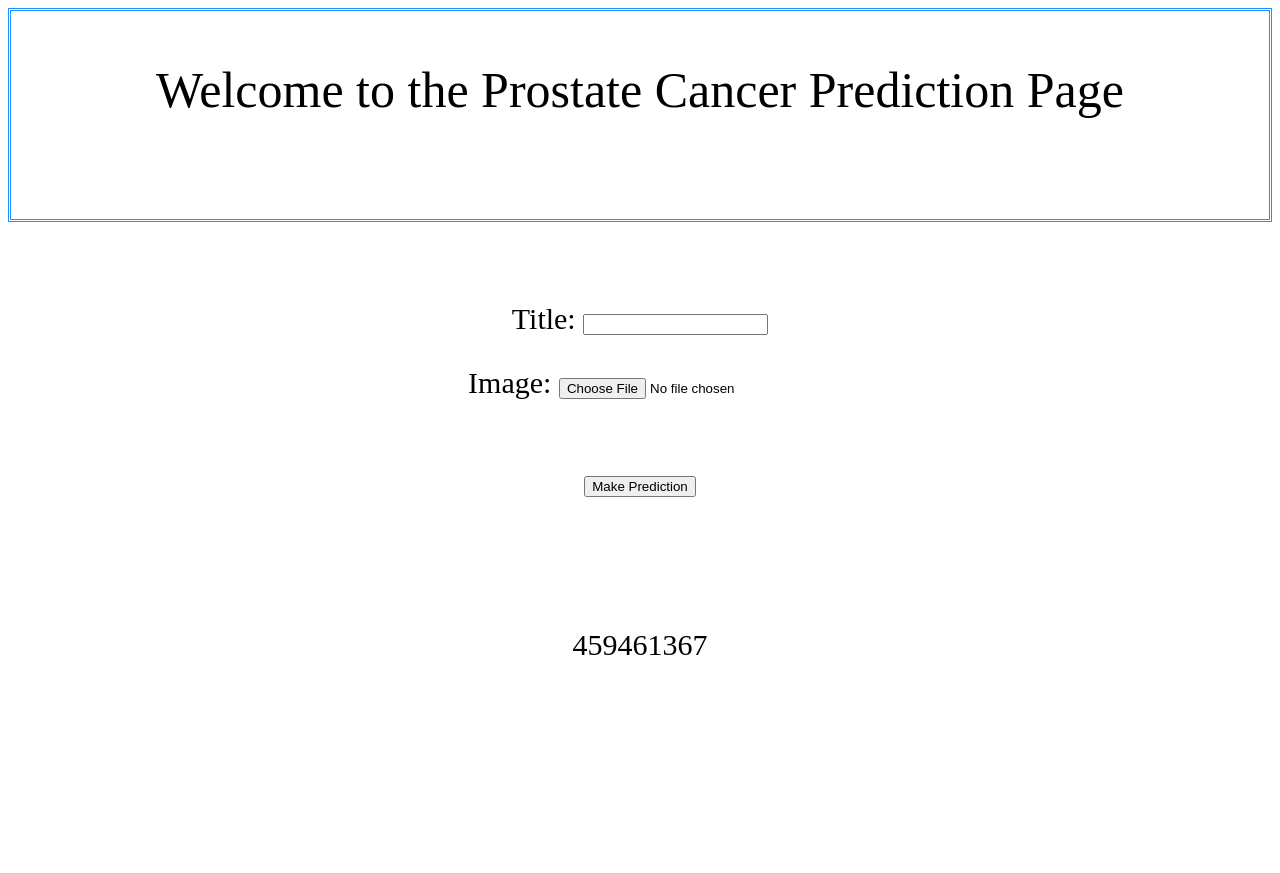
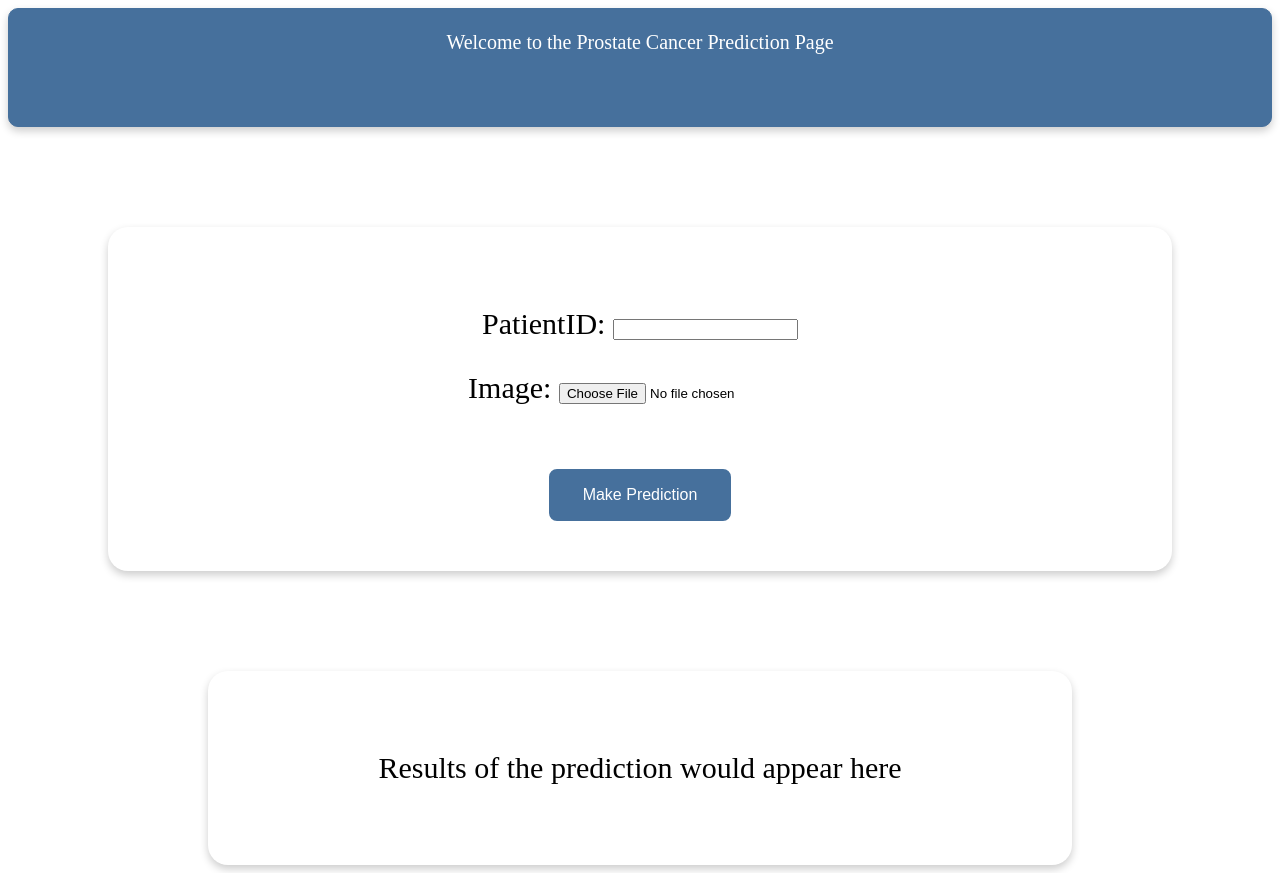
Before and after one commit to Sena543/ai_proj, a Django app: page /pages/ in a window 1280 px wide. Before the commit the page ends 655 px from the top, so only its background shows below. Run offline with Django 3.2, Linux system fonts and the light colour scheme.

Commit message:
Integrated models and fixed upload

```diff
--- a/pages/forms.py
+++ b/pages/forms.py
@@ -4,5 +4,5 @@ from .models import ImageUpload
 class ImageForm(forms.ModelForm):
     class Meta:
         model = ImageUpload
-        fields = ('title', 'image')
+        fields = ('patientID', 'image')
     #image = forms.ImageField(required=False)
--- a/pages/models.py
+++ b/pages/models.py
@@ -2,8 +2,8 @@ from django.db import models
 
 # Create your models here.
 class ImageUpload(models.Model):
-    title= models.CharField(max_length=100)
+    patientID= models.CharField(max_length=100)
     image = models.ImageField(blank=True)
 
     def __str__(self):
-        return self.title
+        return self.patientID
--- a/pages/static/pages/styles.css
+++ b/pages/static/pages/styles.css
@@ -3,19 +3,61 @@ body{
 }
 
 div.welcome {
-    font-size: 50px;
-    border:  dodgerblue double;
+    font-size: 20px;
+    color: #ffffff;
+    border:  #46709c double;
     padding-bottom: 50px;
+    background-color: #46709c;
+    margin-bottom: 100px;
+    box-shadow: 0 4px 8px 0 rgba(0,0,0,0.2);
+    transition: 0.3s;
+    border-radius: 10px;
 }
 
 #upload_file_form {
     font-size: 30px;
     padding-top: 50px;
     padding-bottom: 50px;
+    box-shadow: 0 4px 8px 0 rgba(0,0,0,0.2);
+    transition: 0.3s;
+    border-radius: 20px;
+    margin-right: 100px;
+    margin-left: 100px;
 }
+#upload_file_form.container {
+    padding: 2px 16px;
+  }
+
+#submitbutton{
+    background-color: #46709c;
+    border: 2px solid #46709c;
+    border-radius: 8px;
+    color: white;
+    padding: 15px 32px;
+    text-align: center;
+    text-decoration: none;
+    display: inline-block;
+    font-size: 16px;
+    transition-duration: 0.4s;
+}
+
+#submitbutton:hover {
+    background-color: #305883;
+    border: 2px solid #117fd4;
+    color: white;
+  }
+
+
+
 
 #prediction_results{
     font-size: 30px;
     padding-top: 50px;
     padding-bottom: 50px;
+    box-shadow: 0 4px 8px 0 rgba(0,0,0,0.2);
+    transition: 0.3s;
+    border-radius: 20px;
+    margin-top: 100px;
+    margin-right: 200px;
+    margin-left: 200px;
 }
--- a/pages/templates/pages/index.htm
+++ b/pages/templates/pages/index.htm
@@ -3,6 +3,7 @@
 <html>
     <head>
         <link rel="stylesheet" type="text/css" href="{% static 'pages/styles.css' %}">
+        <link rel="icon" type="image/png" href="{% static 'pages/favi.png' %}">
     </head>
     <title> Prosate Cancer Prediction</title>
     <body>
@@ -15,12 +16,11 @@
         <input type="file"  id="image_upload" name="image_">-->
         {{form.as_p}}
         </br>
-        <input type="submit" value="Make Prediction">
+        <input type="submit" value="Make Prediction" id="submitbutton">
        </form>
-
        <div name="prediction_results" id="prediction_results" >
-            {% if y_value %}
-            <p>{{ y_value }}</p>
+            {% if results %}
+            <p>{{ results }}</p>
             {% endif %}
        </div>
     </body>
--- a/pages/views.py
+++ b/pages/views.py
@@ -5,21 +5,24 @@ from PIL import Image
 
 from .forms import ImageForm
 from .models import ImageUpload
+from .tfModelClass import Predict
 
-# Create your views here.
+'''
+index api is the landing page of this web application
+serves up the homepage/ prediction page of the app when called
+'''
 def index(request):
-    y = 459989845+459480-987958
     context = {
-        'y_value':y
+        'results':'Results of the prediction would appear here'
     }
     context['form'] = ImageForm
     return render(request, 'pages/index.htm', context)
 
 
 def getImage(request):
-    y = 459989845+459480-987958
+    y = '...'
     context = {
-        'y_value':y
+        'results':y
     }
     context['form'] = ImageForm()
     if(request.method == 'POST'):
@@ -36,10 +39,15 @@ def getImage(request):
     return render(request, 'pages/index.htm', context)
 
 
+'''
+This api is passes the uploaded image to the prediction class which returns a prediction value
+the value is sent to the client side as a response
+'''
 def uploadImage(request):
-    y = 459989845+459480-987958
+    load = Predict()
+    y='...'
     context = {
-        'y_value':y
+        'results':y
     }
     context['form'] = ImageForm()
     if(request.method == 'POST'):
@@ -47,7 +55,13 @@ def uploadImage(request):
         if form.is_valid():
             form.save()
     img = form.cleaned_data['image']
-    print(img.image.width)
+    prediction =load.makePredictions(img)
+    if(round(prediction[0][0]*100<50)):
+        context['results'] = "Model does not detect the presence of cancer cells. Prediction accuracy: {} %".format(round(prediction[0][0]*100, 2))
+    else:
+        context['results'] = "Model detects the presence of cancer cells. Prediction accuracy: {} %".format(round(prediction[0][0]*100, 2))
+
+    print(prediction[0][0])
 
     return render(request, 'pages/index.htm', context)
 
@@ -57,10 +71,18 @@ convert pillow object to numpy array
 pass the numpy array to the tfclass model
 get the probality and the predicted classed
 display on the frontend by passing into context
+
+
+Model Predicts the presence of cancers cells with an accuracy of
 '''
 
 
 '''
+load = Predict()
+pathss = 'C:\\Users\\Sena\\Desktop\\stuff\\Conda\\go.jpg'
+prediction =load.makePredictions(pathss)
+print(prediction)
+
 
 use model.predict() to predict the probalibilties- gives the probality_prediction
 and model.predict_classes() get the predictions of each class- gives the rounded_prediction
```
Also changed, not shown: pages/Prostate_model_json.json (added, +1 -0 lines), pages/tfModelClass.py (added, +36 -0 lines), README.md, media/lantern.jpg (deleted), media/match.jpg (deleted), pages/migrations/0002_auto_20200523_0525.py (added), pages/static/pages/favi.png (added), 3 other files.
